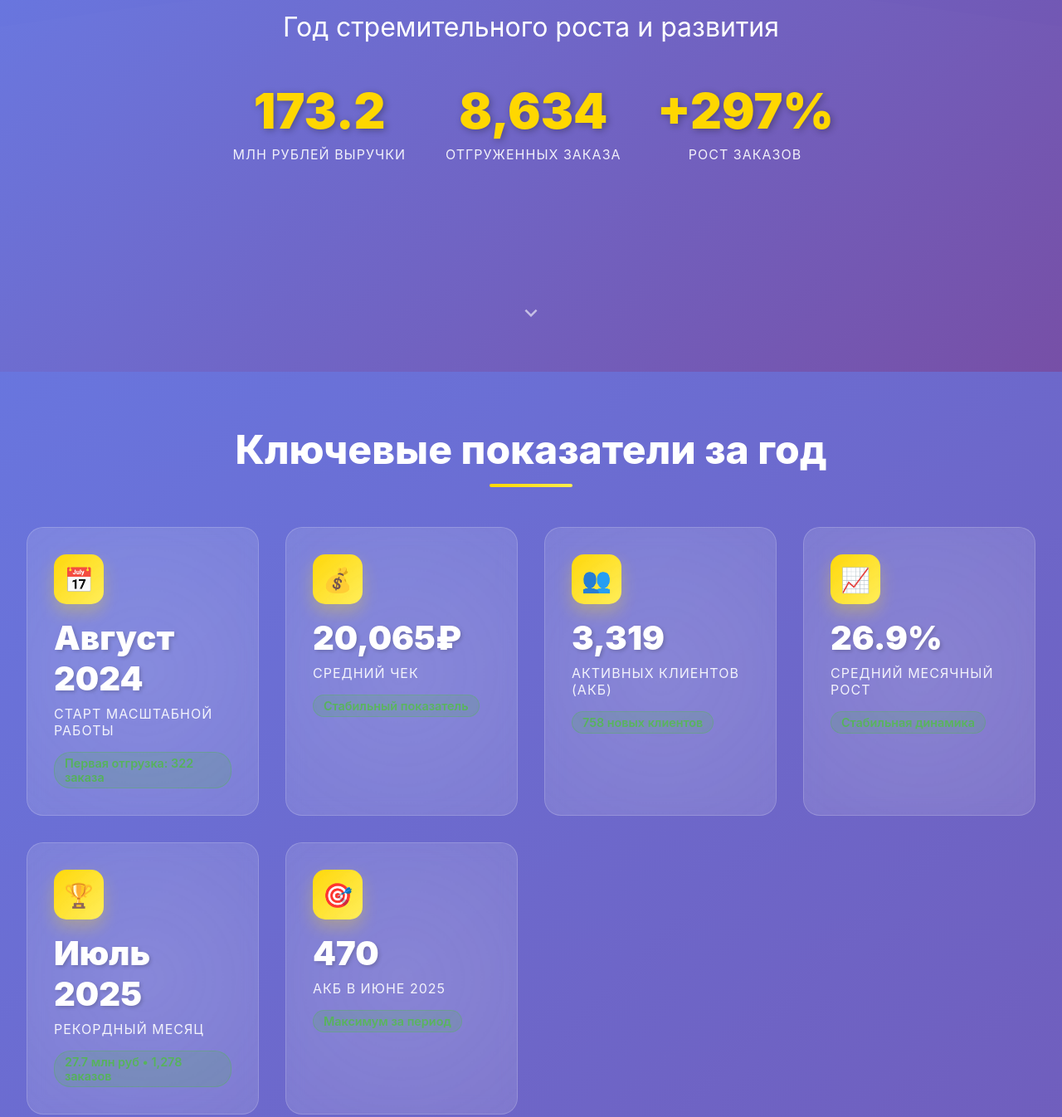
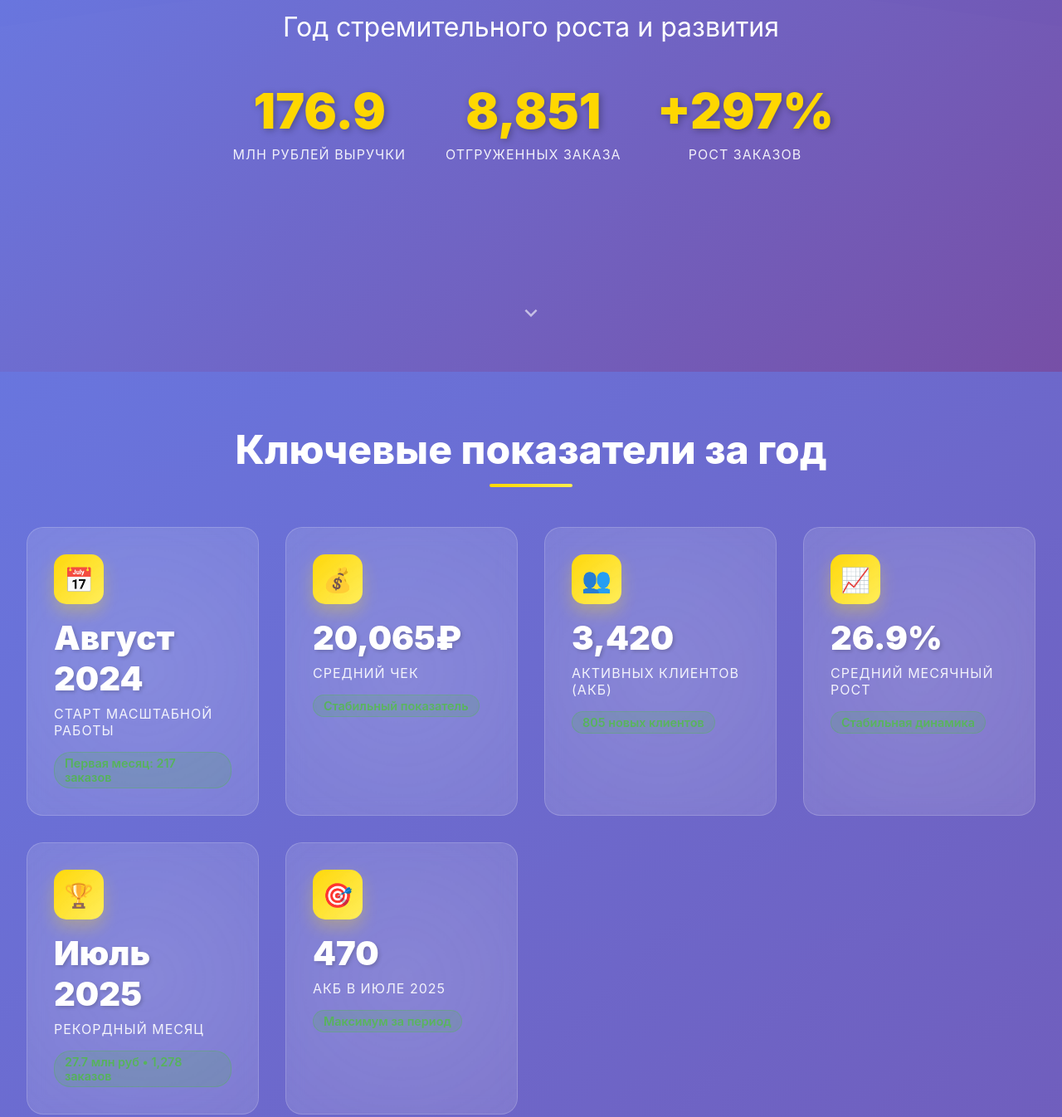
Before and after one commit to Roughriver74/west-project, a plain HTML site: page krsdr.html in a window 1280 px wide. Shown: the part 352-1698 px from the top of the page at 83% size. Drawn offline with Linux system fonts and the light colour scheme.

Commit message:
Update krsdr.html

```diff
--- a/krsdr.html
+++ b/krsdr.html
@@ -407,11 +407,11 @@
 
         <div class="hero-stats">
             <div class="hero-stat">
-                <div class="hero-stat-value">173.2</div>
+                <div class="hero-stat-value">176.9</div>
                 <div class="hero-stat-label">млн рублей выручки</div>
             </div>
             <div class="hero-stat">
-                <div class="hero-stat-value">8,634</div>
+                <div class="hero-stat-value">8,851</div>
                 <div class="hero-stat-label">отгруженных заказа</div>
             </div>
             <div class="hero-stat">
@@ -438,7 +438,7 @@
                     <div class="metric-icon">📅</div>
                     <div class="metric-value">Август 2024</div>
                     <div class="metric-label">Старт масштабной работы</div>
-                    <div class="metric-growth">Первая отгрузка: 322 заказа</div>
+                    <div class="metric-growth">Первая месяц: 217 заказов</div>
                 </div>
 
                 <div class="metric-card">
@@ -450,9 +450,9 @@
 
                 <div class="metric-card">
                     <div class="metric-icon">👥</div>
-                    <div class="metric-value">3,319</div>
+                    <div class="metric-value">3,420</div>
                     <div class="metric-label">Активных клиентов (АКБ)</div>
-                    <div class="metric-growth">758 новых клиентов</div>
+                    <div class="metric-growth">805 новых клиентов</div>
                 </div>
 
                 <div class="metric-card">
@@ -472,7 +472,7 @@
                 <div class="metric-card">
                     <div class="metric-icon">🎯</div>
                     <div class="metric-value">470</div>
-                    <div class="metric-label">АКБ в июне 2025</div>
+                    <div class="metric-label">АКБ в июле 2025</div>
                     <div class="metric-growth">Максимум за период</div>
                 </div>
             </div>
@@ -538,7 +538,7 @@
             <div class="metrics-grid">
                 <div class="metric-card">
                     <div class="metric-icon">📊</div>
-                    <div class="metric-label">Июль 2024</div>
+                    <div class="metric-label">Август 2024</div>
                     <div class="metric-value" style="font-size: 1.8rem;">3.7M₽</div>
                     <div style="opacity: 0.8; margin-top: 0.5rem;">217 заказов • 101 АКБ</div>
                 </div>
```
